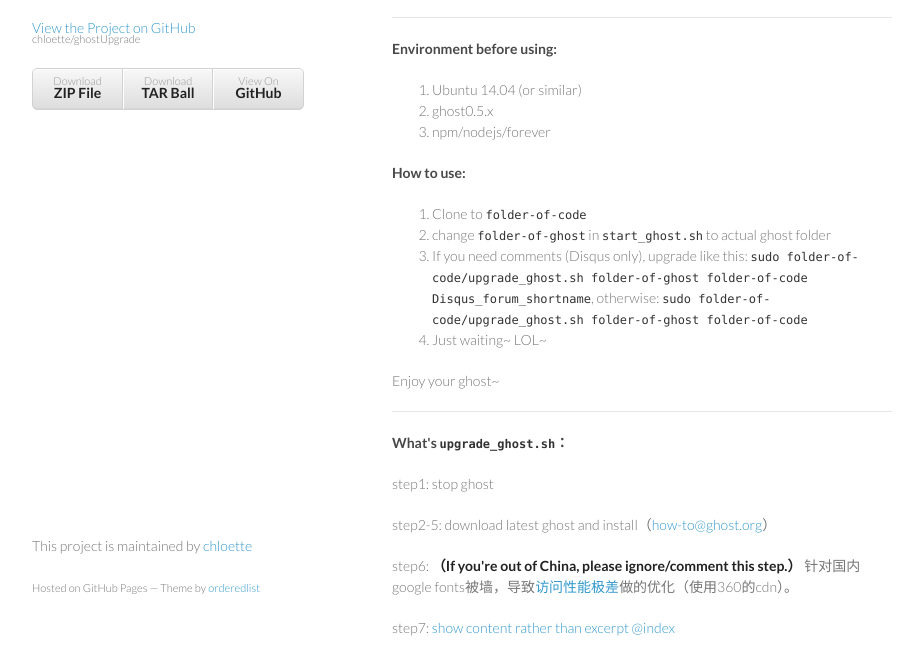
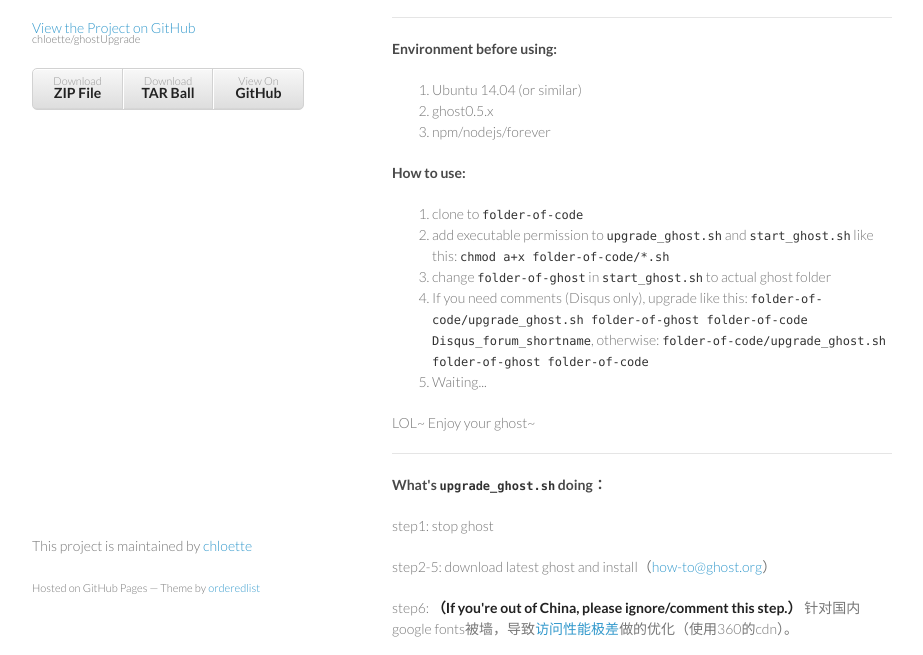
Before and after one commit to chloette/ghostUpgrade, a plain HTML site: page index.html in a window 1280 px wide. Shown: the part 133-788 px from the top of the page, without its empty margins (178-1101 px from the left). Drawn offline with Linux system fonts and the light colour scheme.

```diff
--- a/index.html
+++ b/index.html
@@ -48,23 +48,24 @@
 <a id="how-to-use" class="anchor" href="#how-to-use" aria-hidden="true"><span class="octicon octicon-link"></span></a>How to use:</h4>
 
 <ol>
-<li>Clone to <code>folder-of-code</code>
+<li>clone to <code>folder-of-code</code>
 </li>
+<li>add executable permission to <code>upgrade_ghost.sh</code> and <code>start_ghost.sh</code> like this: <code>chmod a+x folder-of-code/*.sh</code> </li>
 <li>change <code>folder-of-ghost</code> in <code>start_ghost.sh</code> to actual ghost folder </li>
 <li>If you need comments (Disqus only), upgrade like this:
-<code>sudo folder-of-code/upgrade_ghost.sh folder-of-ghost folder-of-code Disqus_forum_shortname</code>,
+<code>folder-of-code/upgrade_ghost.sh folder-of-ghost folder-of-code Disqus_forum_shortname</code>,
 otherwise:
-<code>sudo folder-of-code/upgrade_ghost.sh folder-of-ghost folder-of-code</code>
+<code>folder-of-code/upgrade_ghost.sh folder-of-ghost folder-of-code</code>
 </li>
-<li>Just waiting~ LOL~</li>
+<li>Waiting...</li>
 </ol>
 
-<p>Enjoy your ghost~</p>
+<p>LOL~ Enjoy your ghost~</p>
 
 <hr>
 
 <h4>
-<a id="whats-upgrade_ghostsh" class="anchor" href="#whats-upgrade_ghostsh" aria-hidden="true"><span class="octicon octicon-link"></span></a>What's <code>upgrade_ghost.sh</code>：</h4>
+<a id="whats-upgrade_ghostsh-doing" class="anchor" href="#whats-upgrade_ghostsh-doing" aria-hidden="true"><span class="octicon octicon-link"></span></a>What's <code>upgrade_ghost.sh</code> doing：</h4>
 
 <p>step1: stop ghost</p>
 
```
Also changed, not shown: params.json (+1 -1 lines).
